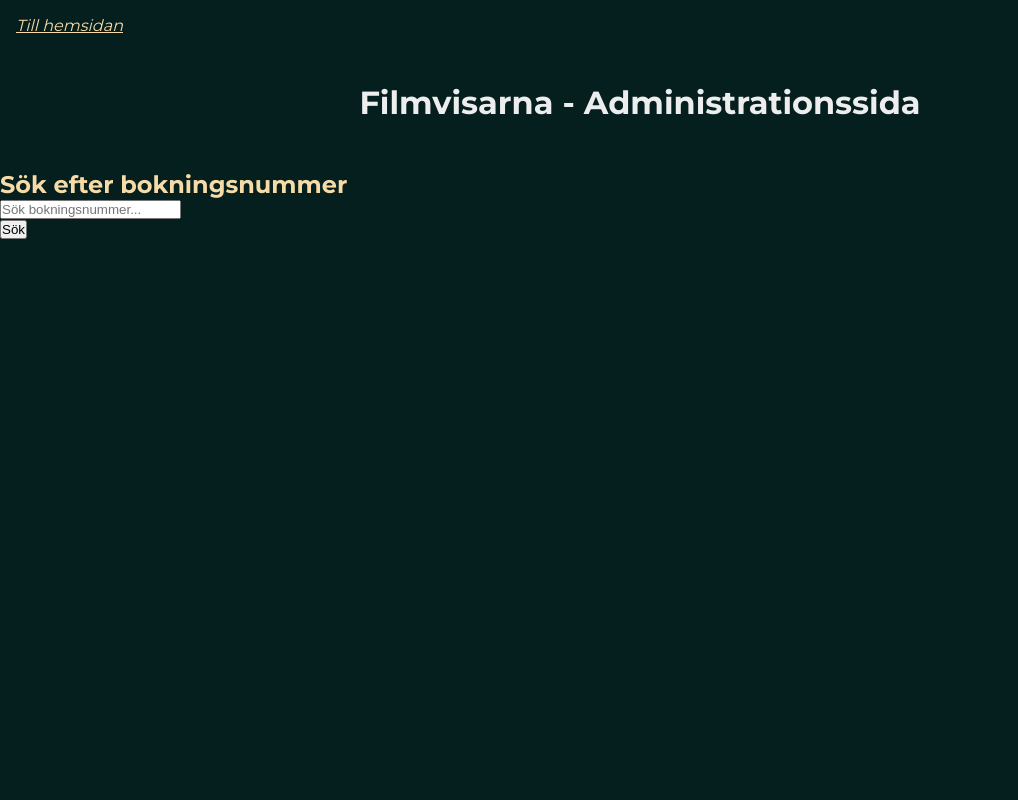
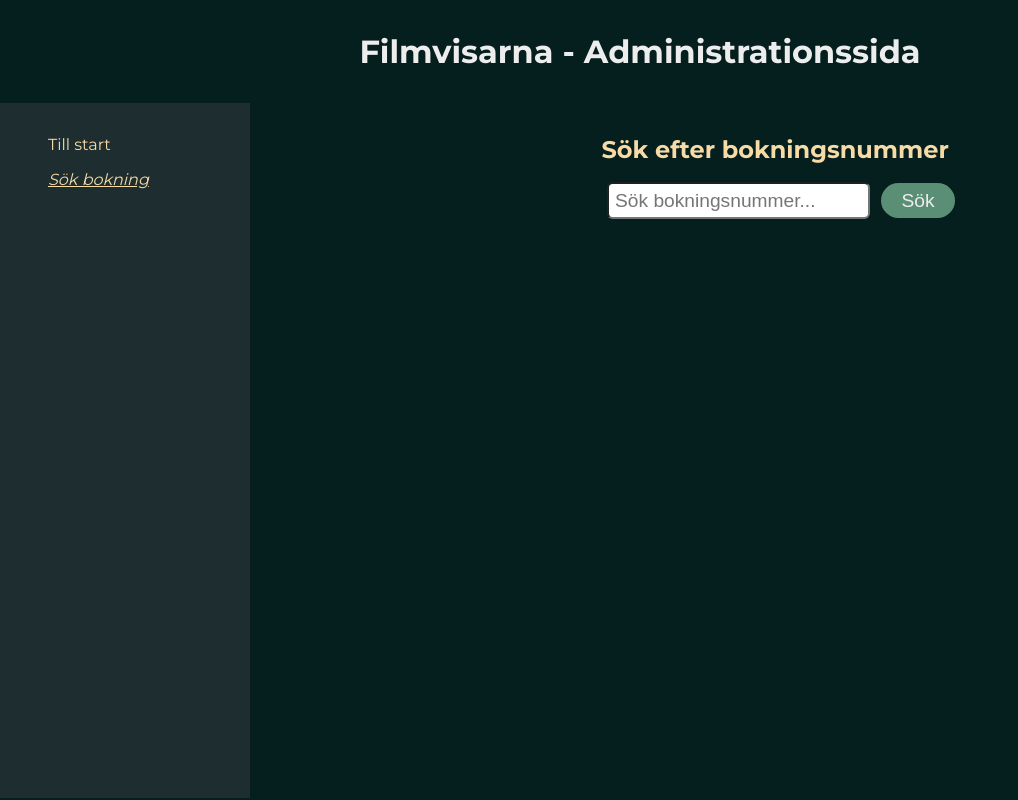
Before and after one commit to j-carlander/Filmvisarna, a React (Vite) app: page /admin in a window 1280 px wide. Shown: the whole page, without its empty margins (0-1018 px from the left). Built offline with nearby package versions, Linux system fonts and the light colour scheme; sample sign-in values are in the browser's storage.

Commit message:
admin page

```diff
--- a/src/main.jsx
+++ b/src/main.jsx
@@ -15,6 +15,7 @@ import { LoginPage } from "./pages/LoginPage/LoginPage.jsx";
 import { PageNotFound } from "./pages/PageNotFound/PageNotFound.jsx";
 import { RegisterPage } from "./pages/RegisterPage/RegisterPage.jsx";
 import { MyAccountPage } from "./pages/MyAccountPage/MyAccountPage.jsx";
+import { AdminSearchBookingPage } from "./pages/AdminSearchBookingPage/AdminSearchBookingPage.jsx";
 
 export const pages = [
   { path: "/", element: <LandingPage /> },
@@ -34,6 +35,14 @@ export const pages = [
   { path: "*", element: <PageNotFound /> },
 ];
 
+export const adminPages = [
+  {
+    path: "/admin",
+    label: "Sök bokning",
+    element: <AdminSearchBookingPage />,
+  },
+];
+
 const router = createBrowserRouter([
   {
     path: "/",
@@ -43,6 +52,7 @@ const router = createBrowserRouter([
   {
     path: "/admin",
     element: <AdminPage />,
+    children: adminPages,
   },
   { path: "/cancel", element: <CancelBookingPage /> },
 ]);
--- a/src/pages/AdminPage/AdminPage.jsx
+++ b/src/pages/AdminPage/AdminPage.jsx
@@ -1,8 +1,10 @@
+import { useState } from "react";
+import { adminPages } from "../../main";
 import sessionService from "../../utils/sessionService";
-import { NavLink, Navigate } from "react-router-dom";
-import { AdminSearchBookingPage } from "../AdminSearchBookingPage/AdminSearchBookingPage";
+import { NavLink, Navigate, Outlet } from "react-router-dom";
 
 export function AdminPage() {
+  const [showMenu, setShowMenu] = useState(false);
   const token = sessionService.getToken();
   let role = "user";
   if (token) {
@@ -16,10 +18,51 @@ export function AdminPage() {
   return (
     <>
       <header className="admin-page-header">
-        <NavLink to={"/"}>Till hemsidan</NavLink>
         <h1 className="admin-page-title">Filmvisarna - Administrationssida</h1>
       </header>
-      <AdminSearchBookingPage />
+      <div className="admin-page-wrapper">
+        <aside className="admin-page-aside">
+          <button
+            className="admin-page-show-mobile-menu"
+            onClick={() => setShowMenu(!showMenu)}>
+            {showMenu ? (
+              <img src="/close.svg" alt="close menu" />
+            ) : (
+              <img src="/hamburger_menu.svg" alt="open menu" />
+            )}
+          </button>
+          <nav
+            className={
+              showMenu ? "admin-page-nav-open " : "admin-page-nav-close"
+            }>
+            <ul className="admin-page-nav-list">
+              <li>
+                {" "}
+                <NavLink to={"/"} end className={"admin-navlink"}>
+                  Till start
+                </NavLink>
+              </li>
+              {adminPages.map((page) => {
+                if (!("label" in page)) return null;
+                return (
+                  <li key={page.label}>
+                    <NavLink
+                      to={page.path}
+                      className={(isActive) =>
+                        isActive ? "active-admin-navlink" : "admin-navlink"
+                      }>
+                      {page.label}
+                    </NavLink>
+                  </li>
+                );
+              })}
+            </ul>
+          </nav>
+        </aside>
+        <main className="admin-page-main">
+          <Outlet />
+        </main>
+      </div>
     </>
   );
 }
--- a/src/pages/AdminPage/_AdminPage.scss
+++ b/src/pages/AdminPage/_AdminPage.scss
@@ -1,19 +1,107 @@
 @use "../../Sass/abstract/variables" as *;
 
 .admin-page-header {
-  margin-bottom: 1em;
   display: flex;
   flex-direction: column;
   align-items: center;
-
-  a {
-    color: $lightAccent;
-    font-style: italic;
-    align-self: flex-start;
-    margin: 1em;
-  }
 }
 
 .admin-page-title {
   padding: 1em;
 }
+
+.admin-page-wrapper {
+  width: 100%;
+  // max-width: 1400px;
+  margin: 0 auto;
+  display: flex;
+  flex-direction: column;
+  align-items: center;
+}
+
+.admin-page-main {
+  display: flex;
+  flex-direction: column;
+  align-items: center;
+  margin-top: 2em;
+}
+
+.admin-page-aside {
+  background-color: $secBackground;
+  width: 100%;
+  position: relative;
+
+  .admin-page-nav-list {
+    padding: 2em;
+    display: flex;
+    flex-direction: column;
+    gap: 1em;
+  }
+  li {
+    list-style: none;
+  }
+
+  .admin-navlink,
+  .active-admin-navlink {
+    color: $lightAccent;
+    padding: 0.5em 1em;
+    width: 100%;
+    text-decoration: none;
+
+    &:hover {
+      text-decoration: underline;
+    }
+  }
+
+  .active-admin-navlink {
+    font-style: italic;
+    text-decoration: underline;
+  }
+}
+
+.admin-page-show-mobile-menu {
+  margin: 2em;
+  background: none;
+  border: none;
+  height: 36px;
+}
+
+.admin-page-nav-close {
+  display: none;
+}
+.admin-page-nav-open {
+  display: block;
+  position: absolute;
+  z-index: 10;
+  top: 6em;
+  left: 1em;
+  background-color: $secBackground;
+  border-radius: 0.5em;
+}
+
+@media screen and (min-width: 1000px) {
+  .admin-page-aside {
+    max-width: 250px;
+    min-height: calc(100vh - 105px);
+  }
+
+  .admin-page-wrapper {
+    // width: 100%;
+    // max-width: 1400px;
+    margin: 0 auto;
+    flex-direction: row;
+    justify-content: space-between;
+    align-items: flex-start;
+    gap: 2em;
+  }
+
+  .admin-page-show-mobile-menu {
+    display: none;
+  }
+
+  .admin-page-nav-close,
+  .admin-page-nav-close {
+    display: block;
+    position: relative;
+  }
+}
--- a/src/pages/AdminSearchBookingPage/_AdminSearchBookingPage.scss
+++ b/src/pages/AdminSearchBookingPage/_AdminSearchBookingPage.scss
@@ -1,3 +1,5 @@
+@use "../../Sass/abstract/variables" as *;
+
 .admin-page-search-title {
   margin-bottom: 0.5em;
 }
--- a/src/stylesheet/main.css
+++ b/src/stylesheet/main.css
@@ -1502,22 +1502,102 @@ button {
 }
 
 .admin-page-header {
-  margin-bottom: 1em;
-  display: flex;
-  flex-direction: column;
-  align-items: center;
-}
-.admin-page-header a {
-  color: #F7DBA7;
-  font-style: italic;
-  align-self: flex-start;
-  margin: 1em;
+  display: flex;
+  flex-direction: column;
+  align-items: center;
 }
 
 .admin-page-title {
   padding: 1em;
 }
 
+.admin-page-wrapper {
+  width: 100%;
+  margin: 0 auto;
+  display: flex;
+  flex-direction: column;
+  align-items: center;
+}
+
+.admin-page-main {
+  display: flex;
+  flex-direction: column;
+  align-items: center;
+  margin-top: 2em;
+}
+
+.admin-page-aside {
+  background-color: #1E2D2F;
+  width: 100%;
+  position: relative;
+}
+.admin-page-aside .admin-page-nav-list {
+  padding: 2em;
+  display: flex;
+  flex-direction: column;
+  gap: 1em;
+}
+.admin-page-aside li {
+  list-style: none;
+}
+.admin-page-aside .admin-navlink,
+.admin-page-aside .active-admin-navlink {
+  color: #F7DBA7;
+  padding: 0.5em 1em;
+  width: 100%;
+  text-decoration: none;
+}
+.admin-page-aside .admin-navlink:hover,
+.admin-page-aside .active-admin-navlink:hover {
+  text-decoration: underline;
+}
+.admin-page-aside .active-admin-navlink {
+  font-style: italic;
+  text-decoration: underline;
+}
+
+.admin-page-show-mobile-menu {
+  margin: 2em;
+  background: none;
+  border: none;
+  height: 36px;
+}
+
+.admin-page-nav-close {
+  display: none;
+}
+
+.admin-page-nav-open {
+  display: block;
+  position: absolute;
+  z-index: 10;
+  top: 6em;
+  left: 1em;
+  background-color: #1E2D2F;
+  border-radius: 0.5em;
+}
+
+@media screen and (min-width: 1000px) {
+  .admin-page-aside {
+    max-width: 250px;
+    min-height: calc(100vh - 105px);
+  }
+  .admin-page-wrapper {
+    margin: 0 auto;
+    flex-direction: row;
+    justify-content: space-between;
+    align-items: flex-start;
+    gap: 2em;
+  }
+  .admin-page-show-mobile-menu {
+    display: none;
+  }
+  .admin-page-nav-close,
+  .admin-page-nav-close {
+    display: block;
+    position: relative;
+  }
+}
 .admin-display-ticket {
   display: flex;
   flex-direction: column;
@@ -1936,4 +2016,46 @@ h1 {
   .my-account-content .user-history::before {
     width: 100%;
   }
+}
+.admin-page-search-title {
+  margin-bottom: 0.5em;
+}
+
+.admin-page-search-btn,
+.admin-page-search-input {
+  font-size: 1.2rem;
+  padding: 0.3em;
+  margin: 0.3em;
+}
+
+.admin-page-search-input {
+  border-radius: 0.3em;
+}
+
+.admin-page-search-btn {
+  background-color: #5A8F76;
+  color: #EDEDED;
+  padding-inline: 1em;
+  border-radius: 1000px;
+  border: transparent solid 1px;
+  cursor: pointer;
+}
+.admin-page-search-btn:hover {
+  border: #F7DBA7 solid 1px;
+}
+
+.admin-page-relative-input {
+  position: relative;
+  width: -moz-fit-content;
+  width: fit-content;
+  display: inline;
+}
+
+.admin-page-reset-btn {
+  position: absolute;
+  right: 0.5em;
+  top: 50%;
+  transform: translateY(-60%);
+  background: transparent;
+  border: none;
 }/*# sourceMappingURL=main.css.map */
```
Also changed, not shown: 1 other file (tests, documents, lock files or other folders).
